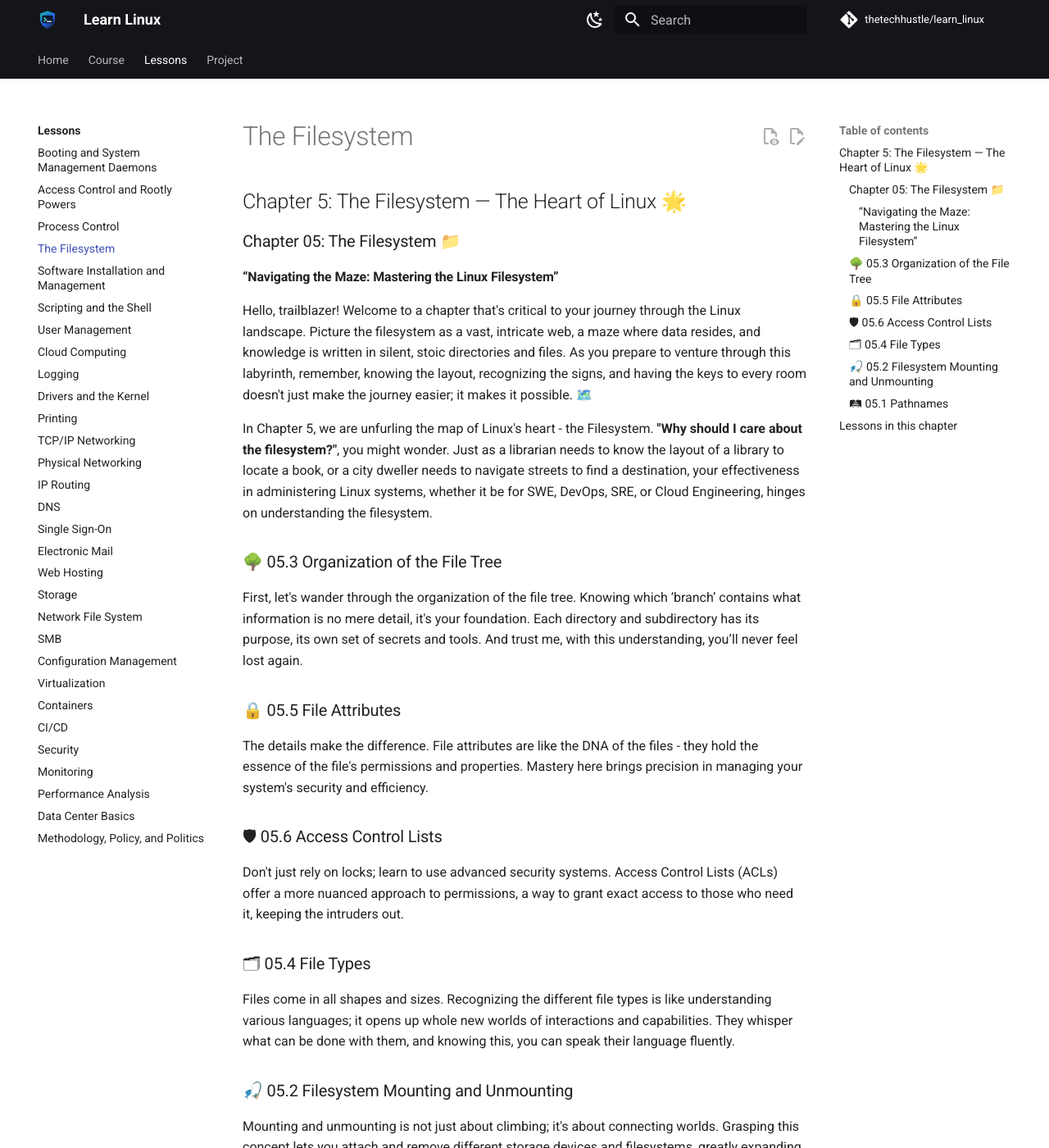
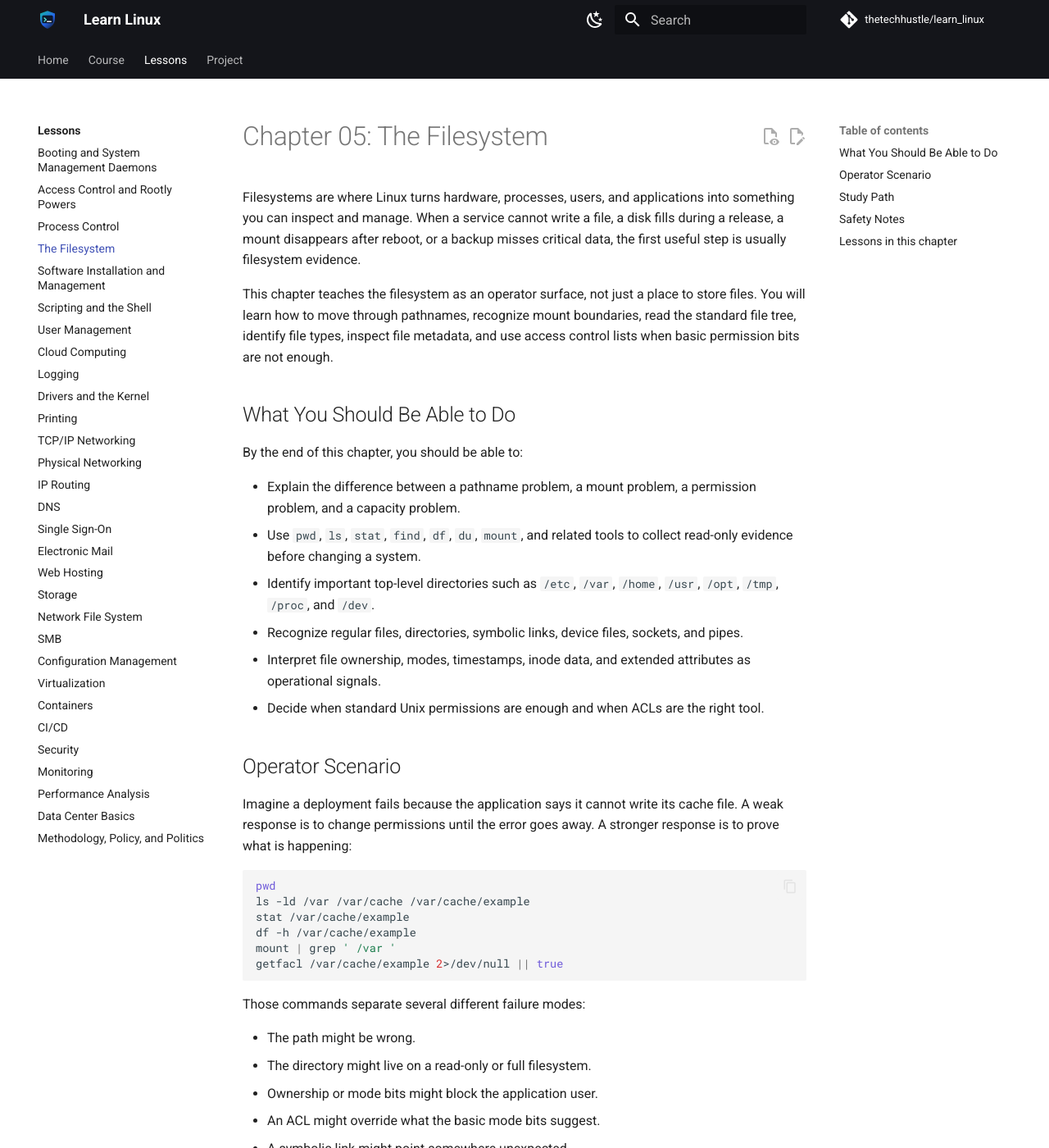
Before and after one commit to thetechhustle/learn_linux, an MkDocs documentation site: the page built from docs/lessons/05_the_filesystem/README.md, in a window 1280 px wide and 1400 px high. Shown: the whole window at 82% size. Built offline with MkDocs 1.6.1 and Material for MkDocs 9.7.7, drawn with Linux system fonts in a browser that asks for light colours; comment, search, counter and statistics services are not loaded; some of the changed text lies outside the part shown.

Commit message:
Improve Chapter 05 filesystem overview (#313)
Co-authored-by: Jules Ai <jules@Juless-Air.ts.net lan>

````diff
--- a/docs/lessons/05_the_filesystem/README.md
+++ b/docs/lessons/05_the_filesystem/README.md
@@ -1,48 +1,91 @@
-## Chapter 5: The Filesystem — The Heart of Linux 🌟
+# Chapter 05: The Filesystem
 
-### Chapter 05: The Filesystem 📁
+Filesystems are where Linux turns hardware, processes, users, and
+applications into something you can inspect and manage. When a service cannot
+write a file, a disk fills during a release, a mount disappears after reboot,
+or a backup misses critical data, the first useful step is usually filesystem
+evidence.
 
-#### “Navigating the Maze: Mastering the Linux Filesystem”
+This chapter teaches the filesystem as an operator surface, not just a place
+to store files. You will learn how to move through pathnames, recognize mount
+boundaries, read the standard file tree, identify file types, inspect file
+metadata, and use access control lists when basic permission bits are not
+enough.
 
-Hello, trailblazer! Welcome to a chapter that's critical to your journey through the Linux landscape. Picture the filesystem as a vast, intricate web, a maze where data resides, and knowledge is written in silent, stoic directories and files. As you prepare to venture through this labyrinth, remember, knowing the layout, recognizing the signs, and having the keys to every room doesn't just make the journey easier; it makes it possible. 🗺️
+## What You Should Be Able to Do
 
-In Chapter 5, we are unfurling the map of Linux's heart - the Filesystem. **"Why should I care about the filesystem?"**, you might wonder. Just as a librarian needs to know the layout of a library to locate a book, or a city dweller needs to navigate streets to find a destination, your effectiveness in administering Linux systems, whether it be for SWE, DevOps, SRE, or Cloud Engineering, hinges on understanding the filesystem.
+By the end of this chapter, you should be able to:
 
-### 🌳 05.3 Organization of the File Tree
-First, let's wander through the organization of the file tree. Knowing which ‘branch’ contains what information is no mere detail, it's your foundation. Each directory and subdirectory has its purpose, its own set of secrets and tools. And trust me, with this understanding, you’ll never feel lost again.
+- Explain the difference between a pathname problem, a mount problem, a
+  permission problem, and a capacity problem.
+- Use `pwd`, `ls`, `stat`, `find`, `df`, `du`, `mount`, and related tools to
+  collect read-only evidence before changing a system.
+- Identify important top-level directories such as `/etc`, `/var`, `/home`,
+  `/usr`, `/opt`, `/tmp`, `/proc`, and `/dev`.
+- Recognize regular files, directories, symbolic links, device files, sockets,
+  and pipes.
+- Interpret file ownership, modes, timestamps, inode data, and extended
+  attributes as operational signals.
+- Decide when standard Unix permissions are enough and when ACLs are the right
+  tool.
 
-### 🔒 05.5 File Attributes
-The details make the difference. File attributes are like the DNA of the files - they hold the essence of the file's permissions and properties. Mastery here brings precision in managing your system's security and efficiency.
+## Operator Scenario
 
-### 🛡 05.6 Access Control Lists
-Don't just rely on locks; learn to use advanced security systems. Access Control Lists (ACLs) offer a more nuanced approach to permissions, a way to grant exact access to those who need it, keeping the intruders out.
+Imagine a deployment fails because the application says it cannot write its
+cache file. A weak response is to change permissions until the error goes away.
+A stronger response is to prove what is happening:
 
-### 🗂 05.4 File Types
-Files come in all shapes and sizes. Recognizing the different file types is like understanding various languages; it opens up whole new worlds of interactions and capabilities. They whisper what can be done with them, and knowing this, you can speak their language fluently.
+```bash
+pwd
+ls -ld /var /var/cache /var/cache/example
+stat /var/cache/example
+df -h /var/cache/example
+mount | grep ' /var '
+getfacl /var/cache/example 2>/dev/null || true
+```
 
-### 🎣 05.2 Filesystem Mounting and Unmounting
-Mounting and unmounting is not just about climbing; it's about connecting worlds. Grasping this concept lets you attach and remove different storage devices and filesystems, greatly expanding the horizons of your Linux environment.
+Those commands separate several different failure modes:
 
-### 🛤 05.1 Pathnames
-Pathnames will be your compass as you navigate through this digital maze. Understanding the significance of each part of a pathname ensures that the steps you take are in the right direction.
+- The path might be wrong.
+- The directory might live on a read-only or full filesystem.
+- Ownership or mode bits might block the application user.
+- An ACL might override what the basic mode bits suggest.
+- A symbolic link might point somewhere unexpected.
 
-Imagine unlocking the power to navigate, control, and secure this ecosystem at your fingertips. That's not just an edge - that's a superpower. 🦸 With every page of this chapter, you fortify your skill set and confidence.
+This is the habit the chapter builds: collect enough evidence to make the next
+change small, reversible, and explainable.
 
-So let's turn the page and step into a world where confusion turns into clarity, where overwhelming complexity becomes understandable simplicity, and where each step you take solidifies your path towards becoming a Linux master.
+## Study Path
 
-Breathe, focus, and move forward with purpose. This chapter is not just an essential piece of the puzzle; it's your guide through the digital wilderness. Let’s begin our detailed expedition into the lifeblood of any Linux system - the Filesystem. 🌲🔍
+Start with pathnames, because every filesystem investigation depends on naming
+the target precisely. Then study mounting so you understand where one
+filesystem ends and another begins. After that, learn the file tree, file
+types, attributes, and ACLs as layers of evidence you can combine during real
+troubleshooting.
 
-Welcome to Chapter 5 - your GPS through the intricacies of Linux, ensuring you never get lost as you create, manage, and secure your digital realms. 🗺️🚀
+For each lesson, keep a short lab note with three parts:
+
+1. The read-only command you ran.
+2. The important line of output.
+3. The operational conclusion you can safely draw from it.
+
+## Safety Notes
+
+Filesystem commands can be deceptively risky. Prefer read-only inspection while
+learning. Be careful with `rm`, recursive ownership changes, recursive
+permission changes, and commands that write to block devices or mounted
+filesystems. In production, capture the current state before changing it and
+make sure you know how to undo the change.
 
 <!-- lesson-index:start -->
 
 ## Lessons in this chapter
 
-- [🛤 05.1 Pathnames](05.1_pathnames.md)
-- [05.2 Filesystem Mounting and Unmounting 🎣](05.2_filesystem_mounting_and_unmounting.md)
-- [🌳 Organization of the File Tree](05.3_organization_of_the_file_tree.md)
-- [🗂 05.4 File Types](05.4_file_types.md)
-- [📖 05.5 File Attributes](05.5_file_attributes.md)
-- [05.6 Access Control Lists (ACLs) 🛡](05.6_access_control_lists.md)
+- [05.1 Pathnames](05.1_pathnames.md)
+- [05.2 Filesystem Mounting and Unmounting](05.2_filesystem_mounting_and_unmounting.md)
+- [05.3 Organization of the File Tree](05.3_organization_of_the_file_tree.md)
+- [05.4 File Types](05.4_file_types.md)
+- [05.5 File Attributes](05.5_file_attributes.md)
+- [05.6 Access Control Lists](05.6_access_control_lists.md)
 
 <!-- lesson-index:end -->
````
